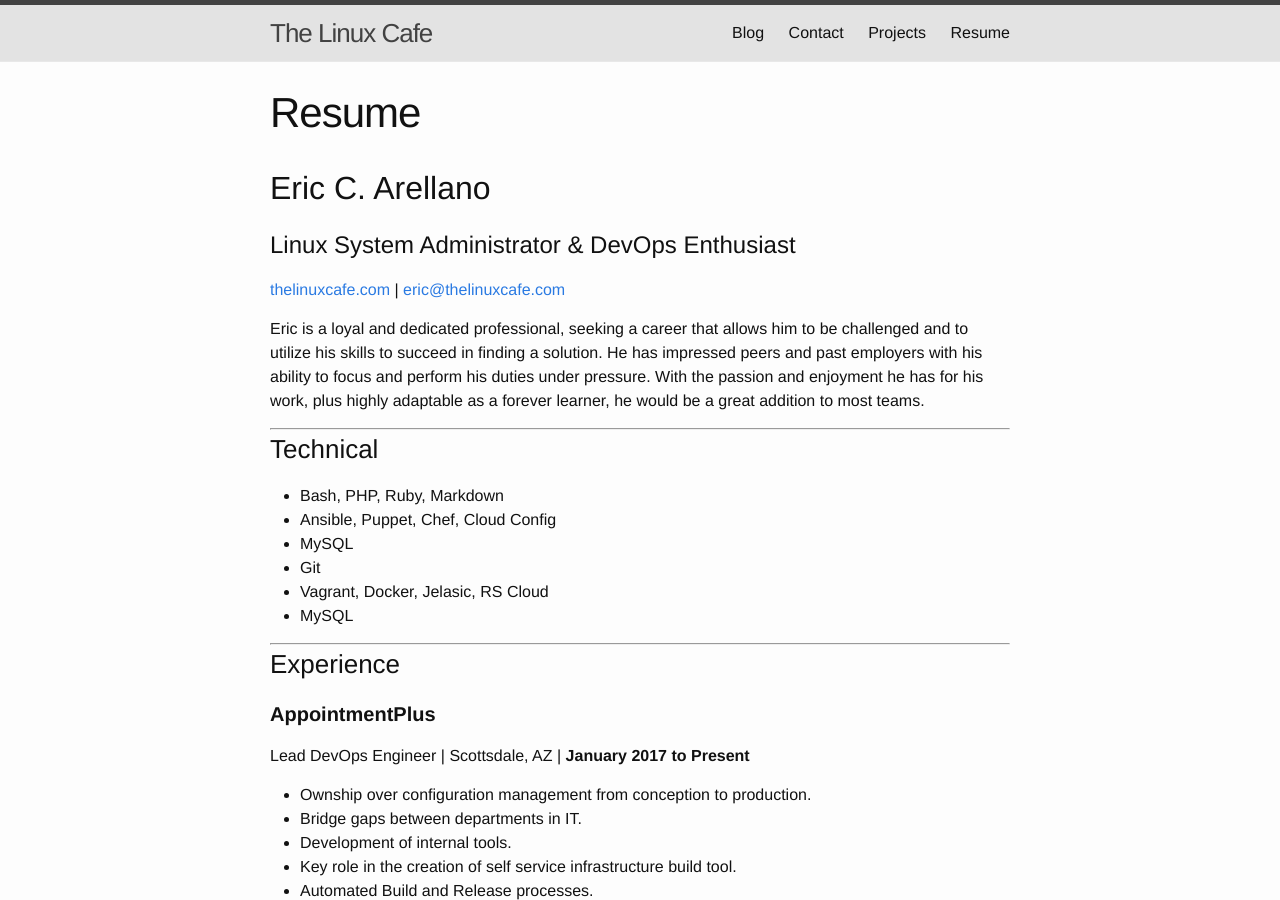
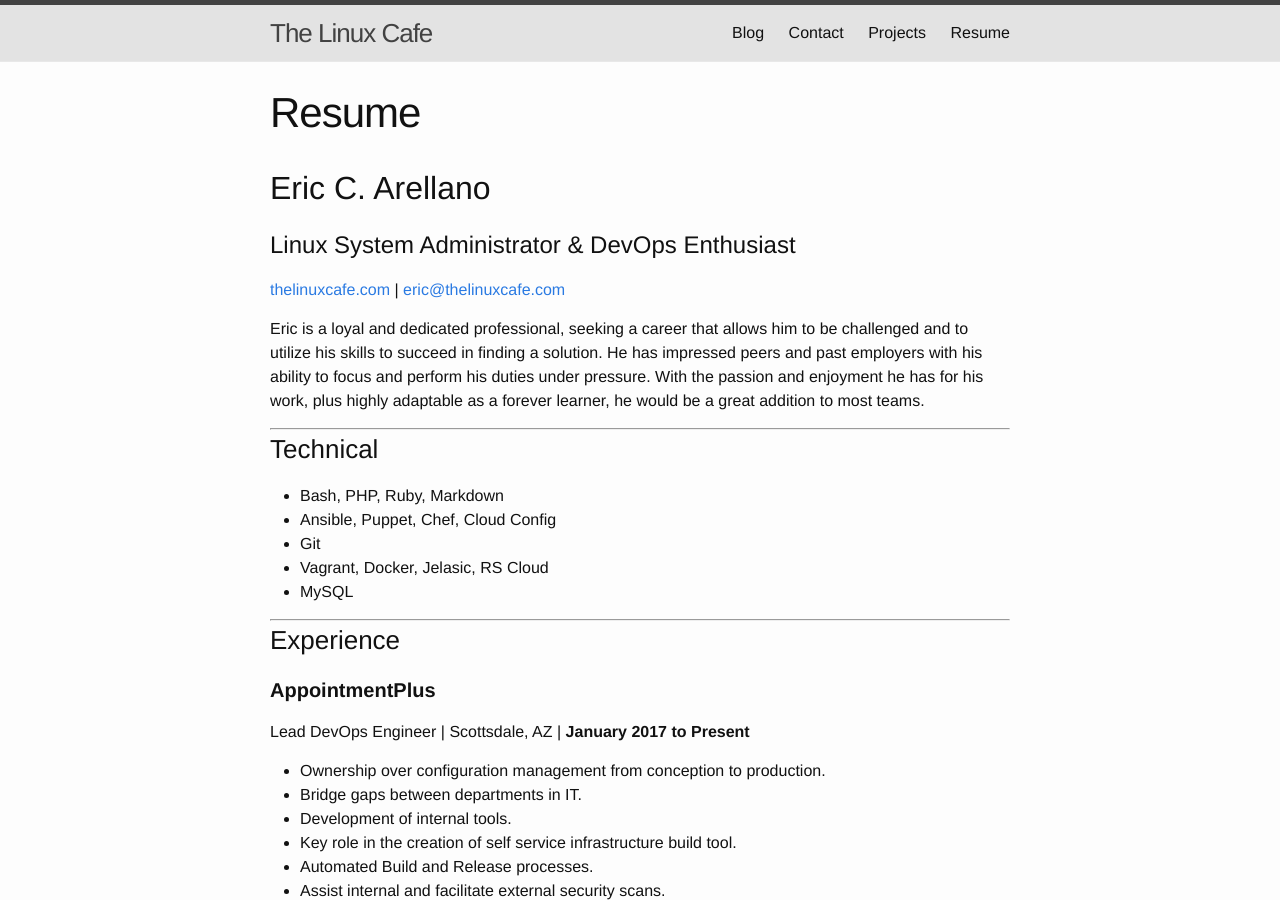
Before and after one commit to ericccsaysss/ericccsaysss.github.io, a Jekyll site: the page built from resume.md, in a window 1280 px wide and 900 px high. Built offline with Jekyll 4.4.1, drawn with Linux system fonts in a browser that asks for light colours.

Commit message:
fixing typos that slipped by

```diff
--- a/resume.md
+++ b/resume.md
@@ -20,7 +20,6 @@ permalink: /resume/
 ### Technical
   - Bash, PHP, Ruby, Markdown
   - Ansible, Puppet, Chef, Cloud Config
-  - MySQL
   - Git
   - Vagrant, Docker, Jelasic, RS Cloud
   - MySQL
@@ -32,7 +31,7 @@ permalink: /resume/
 #### **AppointmentPlus**
 
 Lead DevOps Engineer \| Scottsdale, AZ \| **January 2017 to Present**
-  - Ownship over configuration management from conception to production.
+  - Ownership over configuration management from conception to production.
   - Bridge gaps between departments in IT.
   - Development of internal tools.
   - Key role in the creation of self service infrastructure build tool.
```
